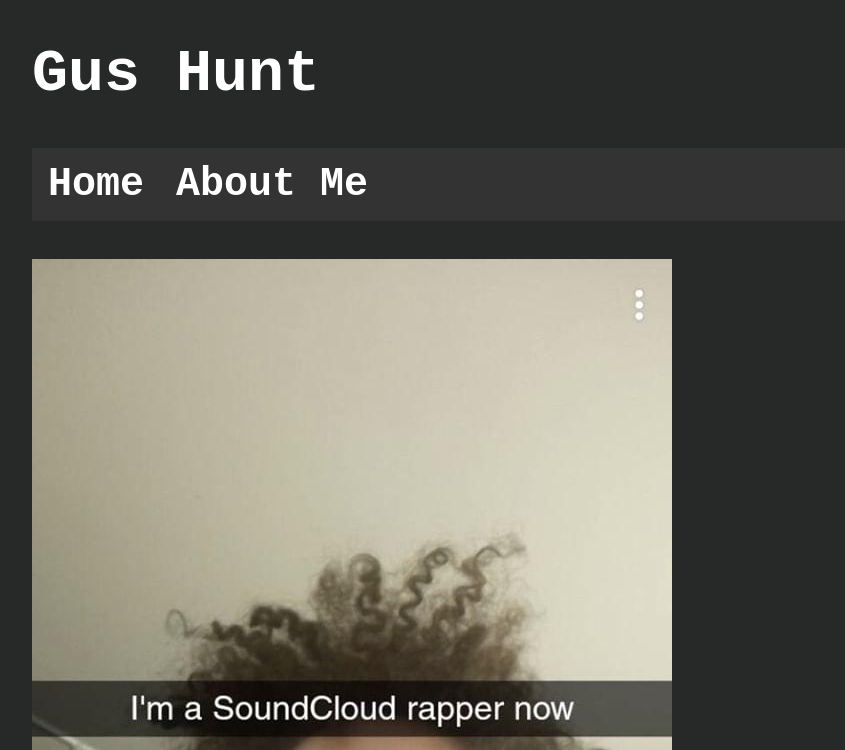
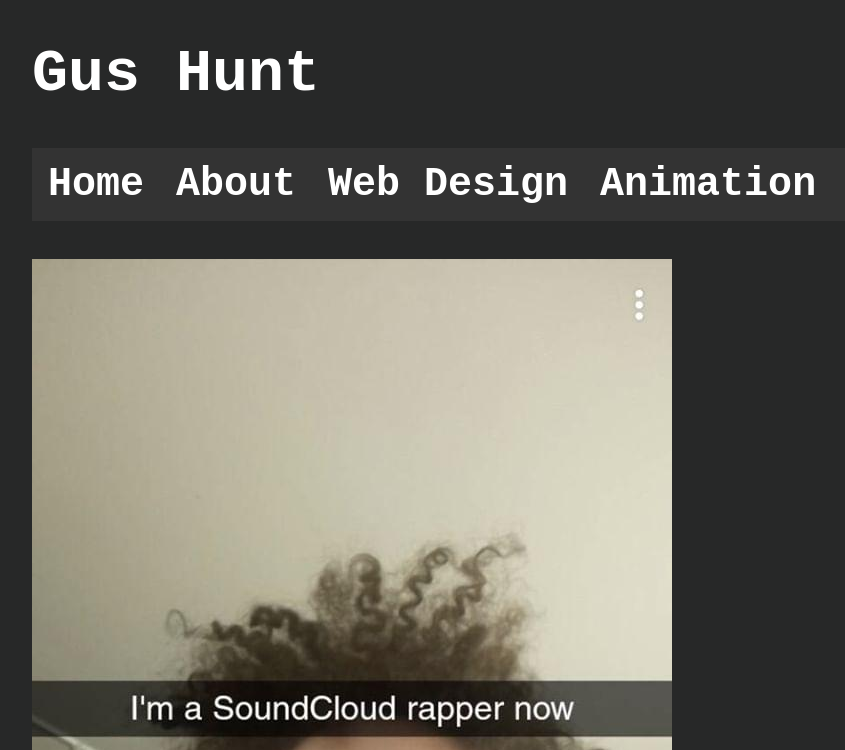
Before and after one commit to gusicebreaker/gusicebreaker.github.io, a plain HTML site: page index.html in a window 1280 px wide. Shown: the top 750 px of the page, without its empty margins (18-863 px from the left). Drawn offline with Linux system fonts and the light colour scheme.

Commit message:
Add files via upload

```diff
--- a/index.html
+++ b/index.html
@@ -11,8 +11,10 @@
 			</h1>
 			<h2>
 				<ul>
-					<li><a href="https://gusicebreaker.github.io/">Home</a></li>
-					<li><a href="https://gusicebreaker.github.io/about">About Me</a></li>
+					<li><a href="https://gushunt.github.io/">Home</a></li>
+					<li><a href="https://gushunt.github.io/about">About</a></li>
+					<li><a href="https://gushunt.github.io/webdesign">Web Design</a></li>
+					<li><a href="https://gushunt.github.io/animation">Animation</a></li>
 				</ul>
 			</h2>
 			<h3>
```
